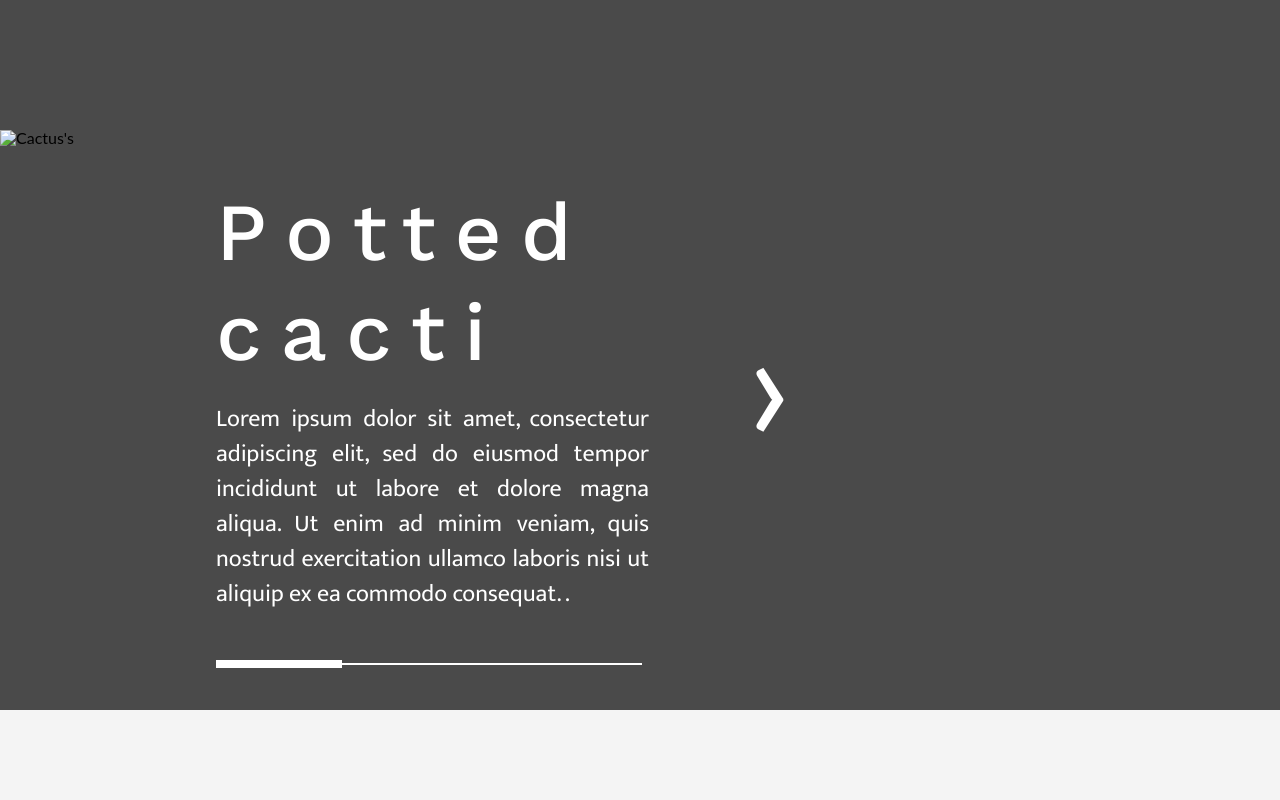
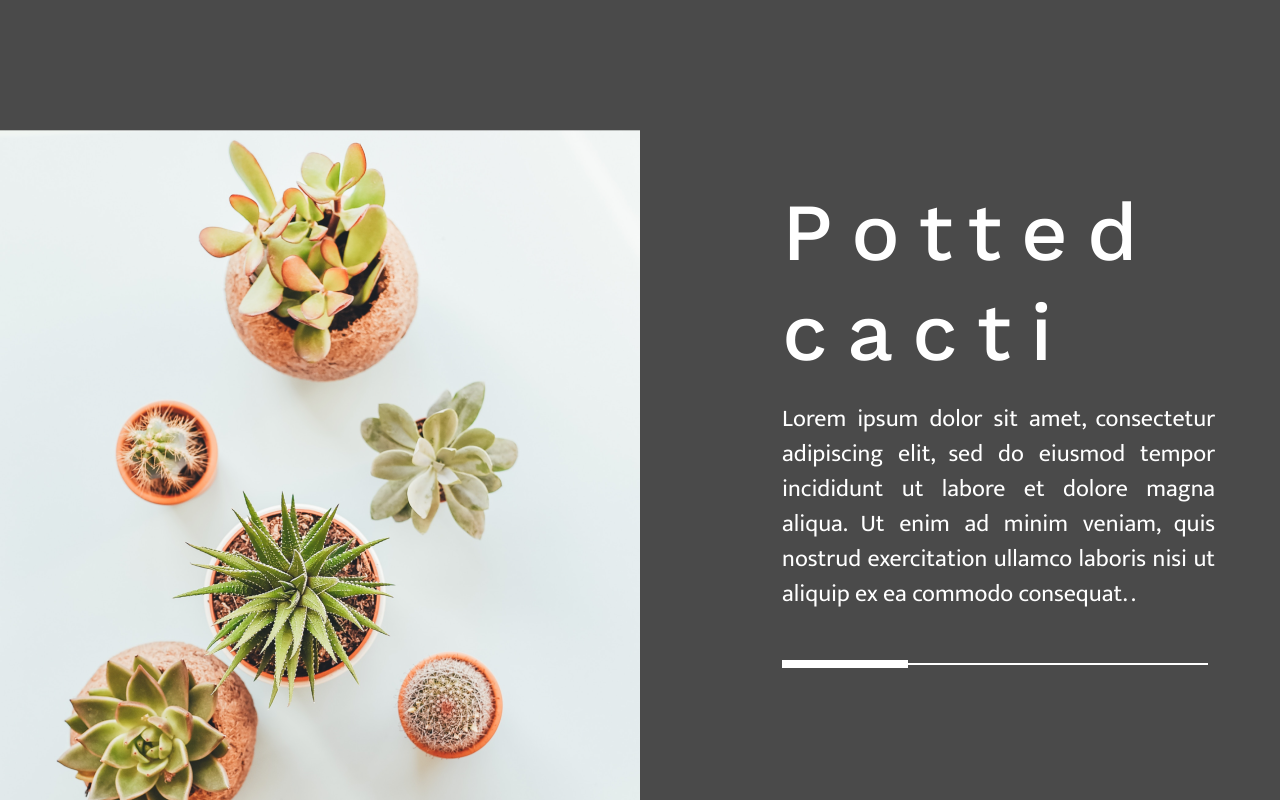
Before and after one commit to akmnext/Lesson_6, a plain HTML site: page index.html in a window 1280 px wide. Shown: the part 1120-1920 px from the top of the page. Drawn offline with Linux system fonts and the light colour scheme; the site is published under a folder, as on GitHub Pages, so addresses that start at the root find nothing.

Commit message:
Update index.html

```diff
--- a/index.html
+++ b/index.html
@@ -33,7 +33,6 @@
 			</div>
 		</div>
 	</header>
-
 	<main class="main">
 		<div class="block-1">
 			<div class="container">
@@ -54,7 +53,7 @@
 			<div class="container">
 				<div class="block-2__wrap">
 					<div class="block-2__image">
-						<img src="/img/cactus's.png" alt="Cactus's">
+						<img src="img/cactus's.png" alt="Cactus's">
 					</div>
 					<div class="block-2__right-box">
 						<div class="block-2__title">
```
